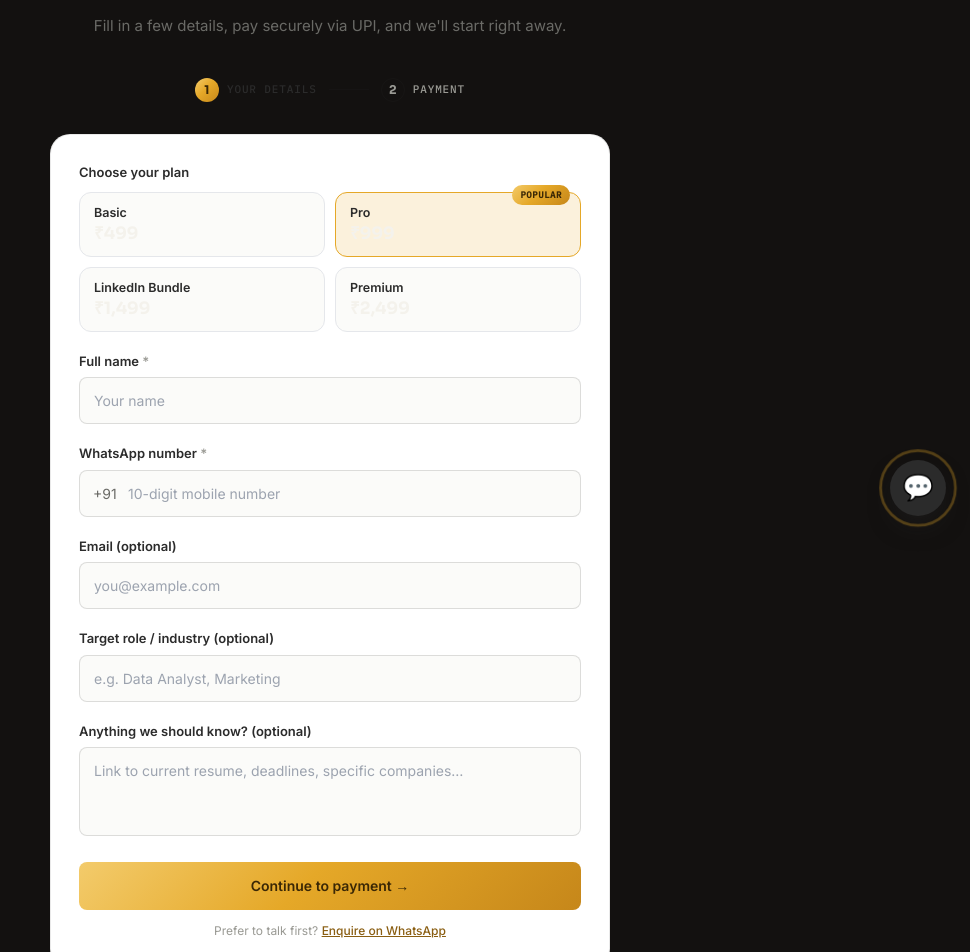
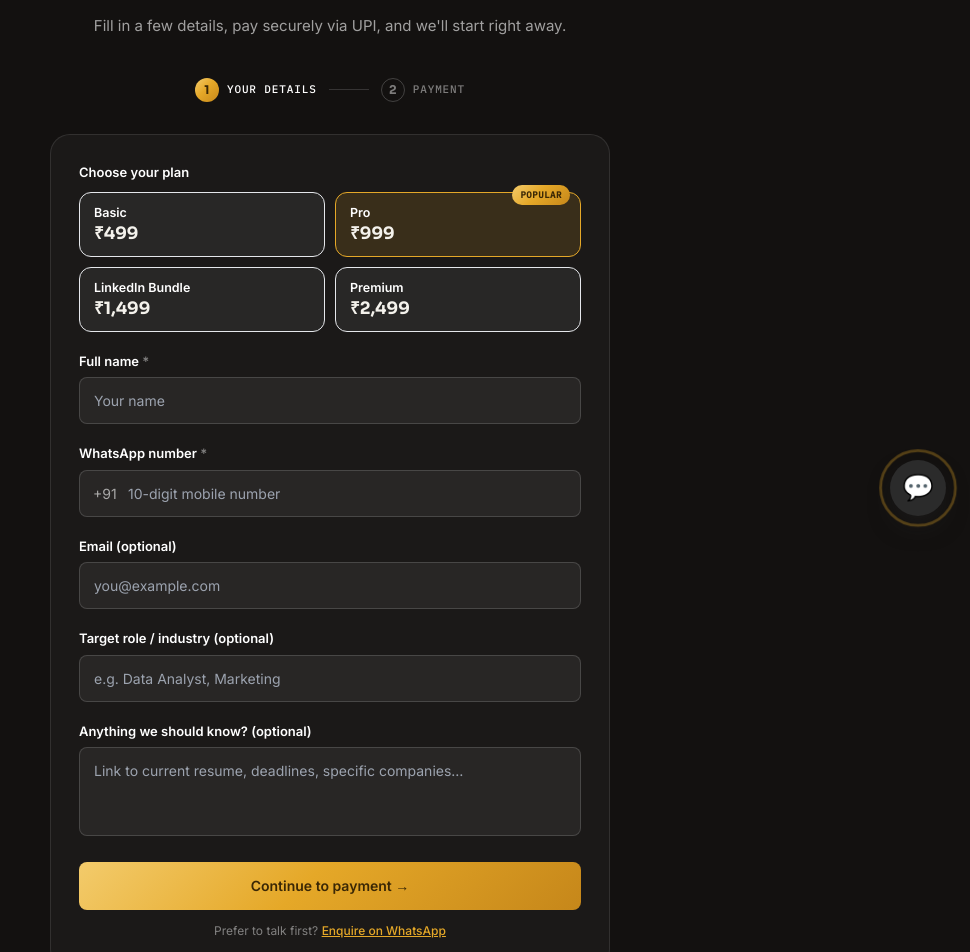
Before and after one commit to Resumeforx/ResumeForx-v1, a Next.js app: page /checkout in a window 1280 px wide. Shown: the part 260-1212 px from the top of the page, without its empty margins (310-1280 px from the left). Built offline with nearby package versions, Linux system fonts and the light colour scheme.

Commit message:
Convert all remaining pages to dark theme for site-wide consistency

```diff
--- a/app/checkout/page.tsx
+++ b/app/checkout/page.tsx
@@ -12,9 +12,9 @@ export default function CheckoutPage({ searchParams }: { searchParams: { plan?:
         <div className="mx-auto max-w-[1140px]">
           <Reveal>
             <div className="mx-auto mb-10 max-w-[560px] pt-5 text-center">
-              <span className="font-mono text-[11.5px] font-medium uppercase tracking-[0.14em] text-gold-dark">Get started</span>
+              <span className="font-mono text-[11.5px] font-medium uppercase tracking-[0.14em] text-gold">Get started</span>
               <h1 className="mt-3.5 font-display text-[clamp(28px,4vw,40px)] font-extrabold tracking-tight">Order your resume</h1>
-              <p className="mt-3.5 text-[15px] text-ink-soft">Fill in a few details, pay securely via UPI, and we&apos;ll start right away.</p>
+              <p className="mt-3.5 text-[15px] text-white/60">Fill in a few details, pay securely via UPI, and we&apos;ll start right away.</p>
             </div>
           </Reveal>
           <Reveal>
--- a/app/faq/page.tsx
+++ b/app/faq/page.tsx
@@ -14,9 +14,9 @@ export default function FaqPage() {
         <div className="mx-auto max-w-[1140px]">
           <Reveal>
             <div className="mx-auto mb-12 max-w-[600px] pt-5 text-center">
-              <span className="font-mono text-[11.5px] font-medium uppercase tracking-[0.14em] text-gold-dark">Questions</span>
+              <span className="font-mono text-[11.5px] font-medium uppercase tracking-[0.14em] text-gold">Questions</span>
               <h1 className="mt-3.5 font-display text-[clamp(30px,4.4vw,44px)] font-extrabold tracking-tight">Frequently asked questions</h1>
-              <p className="mt-3.5 text-[17px] text-ink-soft">Everything you might want to know before getting started.</p>
+              <p className="mt-3.5 text-[17px] text-white/60">Everything you might want to know before getting started.</p>
             </div>
           </Reveal>
           <FaqAccordion items={faqs} />
--- a/app/not-found.tsx
+++ b/app/not-found.tsx
@@ -8,7 +8,7 @@ export default function NotFound() {
         <div className="mx-auto max-w-[480px]">
           <div className="font-display text-[80px] font-extrabold leading-none gold-text">404</div>
           <h1 className="mt-4 font-display text-2xl font-bold">Page not found</h1>
-          <p className="mt-3 text-ink-soft">The page you&apos;re looking for doesn&apos;t exist or has moved.</p>
+          <p className="mt-3 text-white/60">The page you&apos;re looking for doesn&apos;t exist or has moved.</p>
           <Link href="/" className="mt-6 inline-flex gold-grad-bg rounded-lg px-6 py-3 text-sm font-semibold text-[#3A2705]">
             Back home
           </Link>
--- a/components/Checkout.tsx
+++ b/components/Checkout.tsx
@@ -120,14 +120,14 @@ export default function Checkout({ initialPlan }: { initialPlan: string | null }
             e.preventDefault();
             goToPayment();
           }}
-          className="rounded-[20px] border border-charcoal/10 bg-panel p-6 sm:p-7"
+          className="rounded-[20px] border border-white/10 bg-white/[0.035] p-6 sm:p-7"
         >
-          <span className="mb-2.5 block text-[13px] font-semibold text-charcoal">Choose your plan</span>
+          <span className="mb-2.5 block text-[13px] font-semibold text-white">Choose your plan</span>
           <div className="mb-5 grid grid-cols-2 gap-2.5">
             {plans.map((p) => (
               <label
                 key={p.id}
-                className="relative flex cursor-pointer flex-col rounded-xl border border-charcoal/12 bg-bg px-3.5 py-3 transition-colors has-[:checked]:border-gold has-[:checked]:bg-gold-tint hover:border-charcoal/25"
+                className="relative flex cursor-pointer flex-col rounded-xl border border-white/12 bg-white/[0.06] px-3.5 py-3 transition-colors has-[:checked]:border-gold has-[:checked]:bg-gold/15 hover:border-white/30"
               >
                 <input
                   type="radio"
@@ -142,7 +142,7 @@ export default function Checkout({ initialPlan }: { initialPlan: string | null }
                     Popular
                   </span>
                 )}
-                <span className="text-[12.5px] font-semibold leading-tight text-charcoal">{p.name}</span>
+                <span className="text-[12.5px] font-semibold leading-tight text-white">{p.name}</span>
                 <span className="mt-0.5 font-display text-[17px] font-bold leading-tight">{p.price}</span>
               </label>
             ))}
@@ -160,11 +160,11 @@ export default function Checkout({ initialPlan }: { initialPlan: string | null }
           />
 
           <div className="mb-5">
-            <label htmlFor="field-phone" className="mb-1.5 block text-[13px] font-semibold text-charcoal">
-              WhatsApp number <span className="text-ink-faint">*</span>
+            <label htmlFor="field-phone" className="mb-1.5 block text-[13px] font-semibold text-white">
+              WhatsApp number <span className="text-white/45">*</span>
             </label>
             <div className="relative">
-              <span className="pointer-events-none absolute left-3.5 top-1/2 -translate-y-1/2 text-[14px] text-ink-soft">
+              <span className="pointer-events-none absolute left-3.5 top-1/2 -translate-y-1/2 text-[14px] text-white/60">
                 +91
               </span>
               <input
@@ -178,7 +178,7 @@ export default function Checkout({ initialPlan }: { initialPlan: string | null }
                 placeholder="10-digit mobile number"
                 aria-invalid={showErr("phone") && !phoneValid}
                 aria-describedby={showErr("phone") && !phoneValid ? "phone-error" : undefined}
-                className="w-full rounded-lg border border-charcoal/15 bg-bg py-3 pl-12 pr-3.5 text-[14px] outline-none focus:border-gold"
+                className="w-full rounded-lg border border-white/15 bg-white/[0.06] py-3 pl-12 pr-3.5 text-[14px] outline-none focus:border-gold"
               />
             </div>
             {showErr("phone") && !phoneValid && (
@@ -203,7 +203,7 @@ export default function Checkout({ initialPlan }: { initialPlan: string | null }
             placeholder="e.g. Data Analyst, Marketing"
           />
 
-          <label className="mb-1.5 block text-[13px] font-semibold text-charcoal">
+          <label className="mb-1.5 block text-[13px] font-semibold text-white">
             Anything we should know? (optional)
           </label>
           <textarea
@@ -211,7 +211,7 @@ export default function Checkout({ initialPlan }: { initialPlan: string | null }
             onChange={(e) => set("notes", e.target.value)}
             rows={3}
             placeholder="Link to current resume, deadlines, specific companies…"
-            className="mb-5 w-full resize-none rounded-lg border border-charcoal/15 bg-bg px-3.5 py-3 text-[14px] outline-none focus:border-gold"
+            className="mb-5 w-full resize-none rounded-lg border border-white/15 bg-white/[0.06] px-3.5 py-3 text-[14px] outline-none focus:border-gold"
           />
 
           <button
@@ -220,22 +220,22 @@ export default function Checkout({ initialPlan }: { initialPlan: string | null }
           >
             Continue to payment →
           </button>
-          <p className="mt-3 text-center text-[12px] text-ink-faint">
+          <p className="mt-3 text-center text-[12px] text-white/45">
             Prefer to talk first?{" "}
-            <a href={waLink()} className="font-medium text-gold-dark underline">Enquire on WhatsApp</a>
+            <a href={waLink()} className="font-medium text-gold underline">Enquire on WhatsApp</a>
           </p>
         </form>
       )}
 
       {step === "pay" && (
-        <div className="rounded-[20px] border border-charcoal/10 bg-panel p-6 text-center sm:p-7">
-          <div className="mb-1 text-[13px] text-ink-soft">Paying for</div>
+        <div className="rounded-[20px] border border-white/10 bg-white/[0.035] p-6 text-center sm:p-7">
+          <div className="mb-1 text-[13px] text-white/60">Paying for</div>
           <div className="mb-1 font-display text-[22px] font-bold">{plan.name}</div>
           <div className="mb-1 font-display text-[36px] font-extrabold gold-text">{plan.price}</div>
-          <div className="mb-5 text-[12px] text-ink-faint">One-time payment · {d.name.trim() || "your order"}</div>
+          <div className="mb-5 text-[12px] text-white/45">One-time payment · {d.name.trim() || "your order"}</div>
 
           {qrFailed ? (
-            <div className="mx-auto flex h-56 w-56 flex-col items-center justify-center gap-2 rounded-xl border border-dashed border-charcoal/20 px-4 text-[12.5px] text-ink-faint">
+            <div className="mx-auto flex h-56 w-56 flex-col items-center justify-center gap-2 rounded-xl border border-dashed border-white/20 px-4 text-[12.5px] text-white/45">
               <span>Couldn&apos;t generate the QR.</span>
               <span>Use the UPI ID below, or the Paytm QR further down.</span>
             </div>
@@ -246,12 +246,12 @@ export default function Checkout({ initialPlan }: { initialPlan: string | null }
               alt="UPI payment QR code"
               width={224}
               height={224}
-              className="mx-auto rounded-xl border border-charcoal/10 p-2"
+              className="mx-auto rounded-xl border border-white/10 p-2"
             />
           ) : (
-            <div className="relative mx-auto h-56 w-56 overflow-hidden rounded-xl border border-charcoal/10 bg-bg-2">
+            <div className="relative mx-auto h-56 w-56 overflow-hidden rounded-xl border border-white/10 bg-white/[0.05]">
               <div className="absolute inset-x-0 -top-[120px] h-[120px] animate-sweep bg-gradient-to-b from-transparent via-gold/35 to-transparent" />
-              <span className="absolute inset-0 flex items-center justify-center text-[12.5px] text-ink-faint">
+              <span className="absolute inset-0 flex items-center justify-center text-[12.5px] text-white/45">
                 Generating QR…
               </span>
             </div>
@@ -260,42 +260,42 @@ export default function Checkout({ initialPlan }: { initialPlan: string | null }
           <button
             type="button"
             onClick={copyUpi}
-            className="mt-5 flex w-full items-center justify-center gap-2 rounded-xl bg-bg-2 p-4 text-[13px] transition-colors hover:bg-[#EDECE6]"
+            className="mt-5 flex w-full items-center justify-center gap-2 rounded-xl bg-white/[0.05] p-4 text-[13px] transition-colors hover:bg-[#EDECE6]"
           >
             <span className="flex flex-col items-start">
-              <span className="text-ink-soft">Scan with any UPI app, or pay to</span>
-              <span className="font-mono text-[15px] font-medium text-charcoal">{site.upiId}</span>
+              <span className="text-white/60">Scan with any UPI app, or pay to</span>
+              <span className="font-mono text-[15px] font-medium text-white">{site.upiId}</span>
             </span>
-            <span className="ml-auto shrink-0 rounded-md border border-charcoal/15 px-2.5 py-1 font-mono text-[11px] font-medium text-ink-soft">
+            <span className="ml-auto shrink-0 rounded-md border border-white/15 px-2.5 py-1 font-mono text-[11px] font-medium text-white/60">
               {copied ? "Copied ✓" : "Copy"}
             </span>
           </button>
 
-          <details className="mt-4 rounded-xl border border-charcoal/10 p-3.5 text-left">
-            <summary className="cursor-pointer text-[13px] font-medium text-ink-soft">
+          <details className="mt-4 rounded-xl border border-white/10 p-3.5 text-left">
+            <summary className="cursor-pointer text-[13px] font-medium text-white/60">
               QR not scanning? Use our Paytm QR
             </summary>
             <div className="mt-3 flex flex-col items-center">
               {/* eslint-disable-next-line @next/next/no-img-element */}
               <img src="/paytm-qr.jpg" alt="ResumeForX Paytm UPI QR code" width={220} height={240} className="rounded-lg" />
-              <p className="mt-2 text-center text-[12px] text-ink-faint">
+              <p className="mt-2 text-center text-[12px] text-white/45">
                 Enter the amount ({plan.price}) manually when paying with this QR.
               </p>
             </div>
           </details>
 
-          <label className="mt-5 flex cursor-pointer items-start gap-2.5 rounded-xl border border-charcoal/10 p-3.5 text-left transition-colors has-[:checked]:border-gold has-[:checked]:bg-gold-tint">
+          <label className="mt-5 flex cursor-pointer items-start gap-2.5 rounded-xl border border-white/10 p-3.5 text-left transition-colors has-[:checked]:border-gold has-[:checked]:bg-gold/15">
             <input
               type="checkbox"
               checked={paid}
               onChange={(e) => setPaid(e.target.checked)}
               className="mt-0.5 h-4 w-4 accent-gold"
             />
-            <span className="text-[13px] text-charcoal">I&apos;ve completed the payment</span>
+            <span className="text-[13px] text-white">I&apos;ve completed the payment</span>
           </label>
 
           {paid && (
-            <p className="mt-3 rounded-lg bg-gold-tint px-3.5 py-2.5 text-left text-[12.5px] text-gold-dark">
+            <p className="mt-3 rounded-lg bg-gold/15 px-3.5 py-2.5 text-left text-[12.5px] text-gold">
               📎 Don&apos;t forget to attach your payment screenshot in WhatsApp -- that&apos;s how we confirm it.
             </p>
           )}
@@ -303,7 +303,7 @@ export default function Checkout({ initialPlan }: { initialPlan: string | null }
           <a
             href={waSummary()}
             className={`mt-4 flex w-full items-center justify-center gap-2 rounded-lg px-6 py-3.5 text-sm font-semibold transition-transform hover:-translate-y-0.5 ${
-              paid ? "gold-grad-bg text-[#3A2705]" : "border border-charcoal/15 text-charcoal"
+              paid ? "gold-grad-bg text-[#3A2705]" : "border border-white/15 text-white"
             }`}
           >
             💬 {paid ? "Send order + payment on WhatsApp" : "Send my details on WhatsApp"}
@@ -312,14 +312,14 @@ export default function Checkout({ initialPlan }: { initialPlan: string | null }
           <button
             type="button"
             onClick={() => setStep("details")}
-            className="mt-4 text-[13px] text-ink-soft underline"
+            className="mt-4 text-[13px] text-white/60 underline"
           >
             ← Back to details
           </button>
         </div>
       )}
 
-      <p className="mt-6 text-center text-[12px] text-ink-faint">
+      <p className="mt-6 text-center text-[12px] text-white/45">
         Secure UPI payment. We never store your card or bank details.
       </p>
     </div>
@@ -330,7 +330,7 @@ function Stepper({ step }: { step: Step }) {
   return (
     <div className="mb-8 flex items-center justify-center gap-3">
       <StepDot n="1" label="Your details" state={step === "details" ? "active" : "done"} />
-      <span className={`h-px w-10 ${step === "pay" ? "bg-gold" : "bg-charcoal/15"}`} />
+      <span className={`h-px w-10 ${step === "pay" ? "bg-gold" : "bg-white/15"}`} />
       <StepDot n="2" label="Payment" state={step === "pay" ? "active" : "upcoming"} />
     </div>
   );
@@ -342,13 +342,13 @@ function StepDot({ n, label, state }: { n: string; label: string; state: "active
       <span
         className={`flex h-6 w-6 items-center justify-center rounded-full font-display text-[12px] font-bold ${
           state === "upcoming"
-            ? "border border-charcoal/20 text-ink-faint"
+            ? "border border-white/20 text-white/45"
             : "gold-grad-bg text-[#3A2705]"
         }`}
       >
         {state === "done" ? "✓" : n}
       </span>
-      <span className={`font-mono text-[11px] uppercase tracking-[0.08em] ${state === "upcoming" ? "text-ink-faint" : "text-charcoal"}`}>
+      <span className={`font-mono text-[11px] uppercase tracking-[0.08em] ${state === "upcoming" ? "text-white/45" : "text-white"}`}>
         {label}
       </span>
     </div>
@@ -379,8 +379,8 @@ function Field({
   const id = `field-${label.replace(/\W+/g, "-").toLowerCase()}`;
   return (
     <div className="mb-5">
-      <label htmlFor={id} className="mb-1.5 block text-[13px] font-semibold text-charcoal">
-        {label} {required && <span className="text-ink-faint">*</span>}
+      <label htmlFor={id} className="mb-1.5 block text-[13px] font-semibold text-white">
+        {label} {required && <span className="text-white/45">*</span>}
       </label>
       <input
         id={id}
@@ -392,7 +392,7 @@ function Field({
         autoComplete={autoComplete}
         aria-invalid={!!error}
         aria-describedby={error ? `${id}-error` : undefined}
-        className="w-full rounded-lg border border-charcoal/15 bg-bg px-3.5 py-3 text-[14px] outline-none focus:border-gold"
+        className="w-full rounded-lg border border-white/15 bg-white/[0.06] px-3.5 py-3 text-[14px] outline-none focus:border-gold"
       />
       {error && <p id={`${id}-error`} className="mt-1.5 text-[12px] text-[#C0392B]">{error}</p>}
     </div>
--- a/components/PricingCards.tsx
+++ b/components/PricingCards.tsx
@@ -19,11 +19,11 @@ export default function PricingCards({ showAll = false }: { showAll?: boolean })
               </span>
             )}
             <h3 className="mb-2 text-[15px] font-semibold text-ink-soft">{p.name}</h3>
-            <div className="mb-1 font-display text-[38px] font-extrabold tracking-tight">{p.price}</div>
+            <div className="mb-1 font-display text-[38px] font-extrabold tracking-tight text-charcoal">{p.price}</div>
             <p className="mb-5 text-[13px] text-ink-soft">{p.desc}</p>
             <div className="flex-1">
               {p.features.map((f) => (
-                <div key={f} className="mb-2.5 flex items-start gap-2.5 text-[13.5px]">
+                <div key={f} className="mb-2.5 flex items-start gap-2.5 text-[13.5px] text-charcoal">
                   <span className="mt-px font-bold text-gold-deep">✓</span>
                   {f}
                 </div>
--- a/components/SectionHead.tsx
+++ b/components/SectionHead.tsx
@@ -4,9 +4,9 @@ export default function SectionHead({ eyebrow, title, sub }: { eyebrow: string;
   return (
     <Reveal>
       <div className="mx-auto mb-[46px] max-w-[600px] text-center">
-        <span className="font-mono text-[11.5px] font-medium uppercase tracking-[0.14em] text-gold-dark">{eyebrow}</span>
+        <span className="font-mono text-[11.5px] font-medium uppercase tracking-[0.14em] text-gold">{eyebrow}</span>
         <h2 className="mt-3 font-display text-[clamp(28px,3.6vw,40px)] font-bold tracking-tight">{title}</h2>
-        {sub && <p className="mt-3.5 text-base text-ink-soft">{sub}</p>}
+        {sub && <p className="mt-3.5 text-base text-white/60">{sub}</p>}
       </div>
     </Reveal>
   );
```
Also changed, not shown: app/about/page.tsx (+4 -4 lines), app/contact/page.tsx (+9 -9 lines), app/pricing/page.tsx (+7 -7 lines), app/samples/page.tsx (+5 -5 lines).
